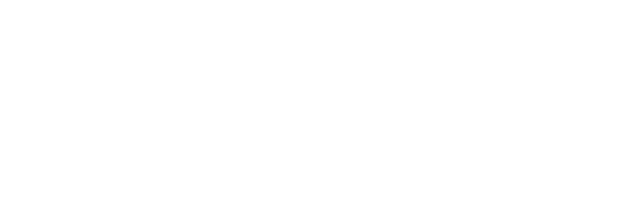
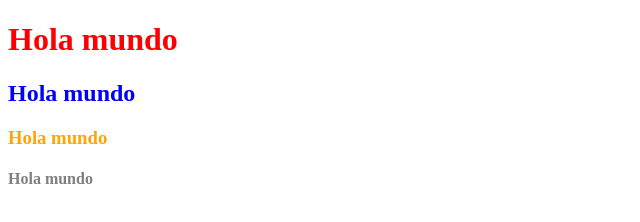
Before and after one commit to SaidaGranados/Mujeres_Digitales, a plain HTML site: page 04-08-2021/index.html in a window 1280 px wide. Shown: the whole page, without its empty margins (0-640 px from the left). Drawn offline with Linux system fonts and the light colour scheme.

Commit message:
Ejercicio 1 completo

```diff
--- a/04-08-2021/index.html
+++ b/04-08-2021/index.html
@@ -7,9 +7,9 @@
     <title>Document</title>
 </head>
 <body>
-    <h1 style="color: red"></h1>
-    <h2 style="color: blue"></h2>
-    <h3 style="color: orange"></h3>
-    <h4 style="color: gray"></h4>
+    <h1 style="color: red">Hola mundo</h1>
+    <h2 style="color: blue">Hola mundo</h2>
+    <h3 style="color: orange">Hola mundo</h3>
+    <h4 style="color: gray">Hola mundo</h4>
 </body>
 </html>
```
